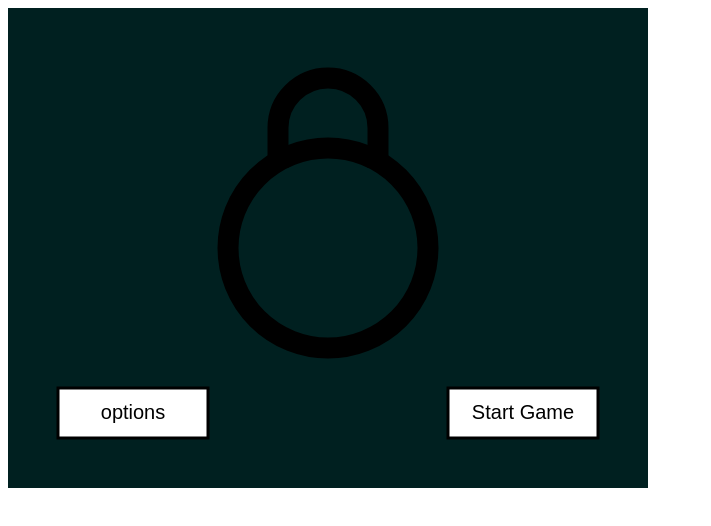
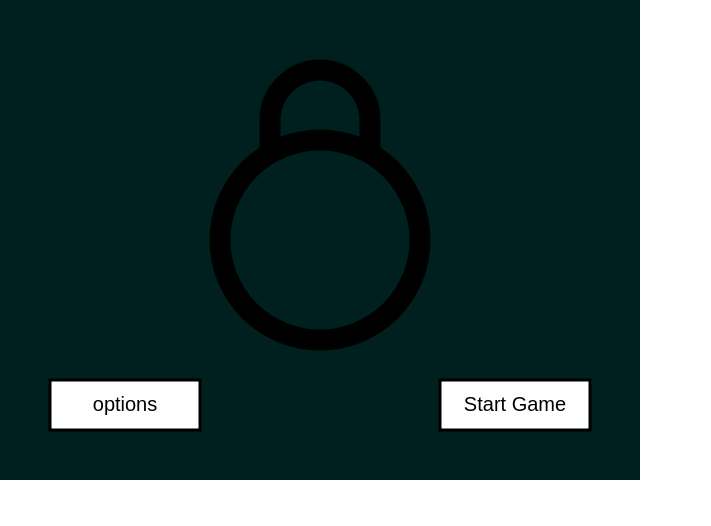
Before and after one commit to dustinpfister/popthelockclone, a plain HTML site: page index.html in a window 1280 px wide. Shown: the whole page, without its empty margins (0-711 px from the left). Drawn offline with Linux system fonts and the light colour scheme.

Commit message:
padding and margins in index.html

```diff
--- a/index.html
+++ b/index.html
@@ -6,6 +6,16 @@
         <title>POP THE LOCK CLONE</title>
         <meta charset="utf-8">
         <meta name="viewport" content="width=640, initial-scale=1">
+        <style>
+
+body{
+
+    padding:0px;
+    margin:0px;
+
+}
+
+        </style>
 
     </head>
 
```
